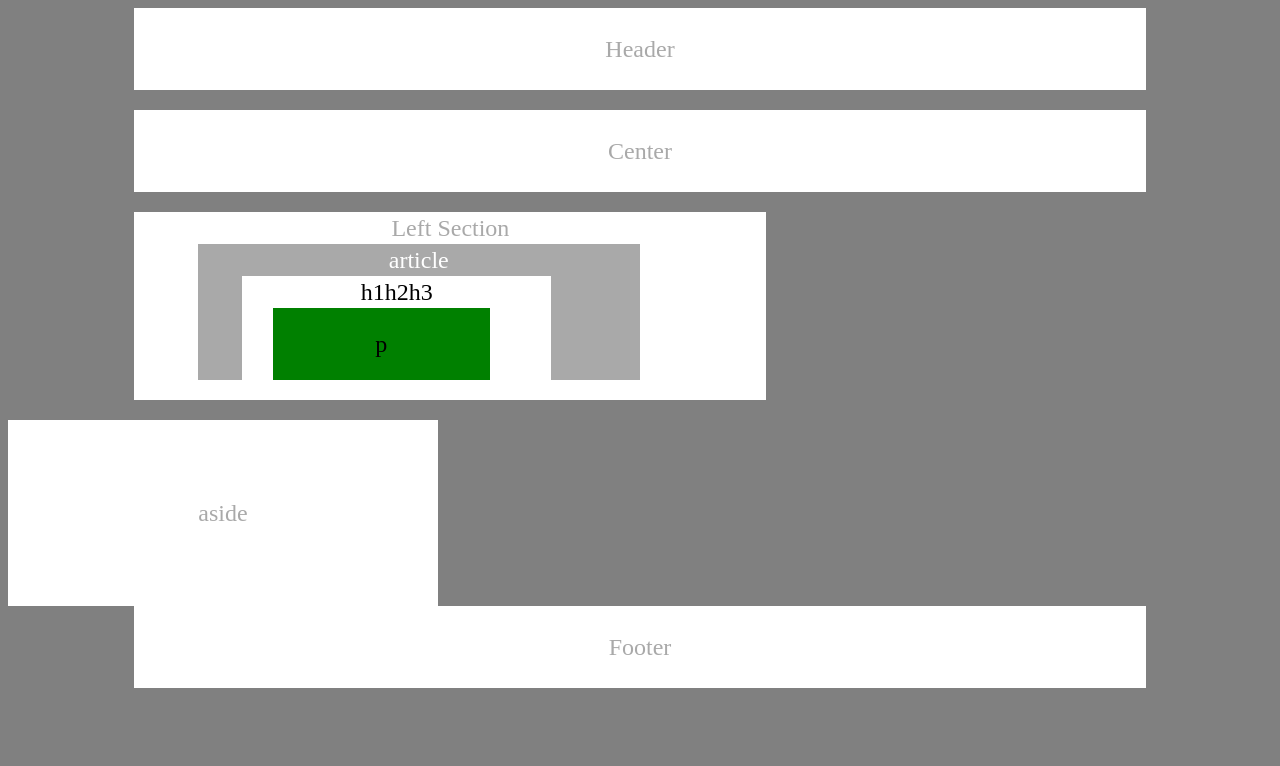
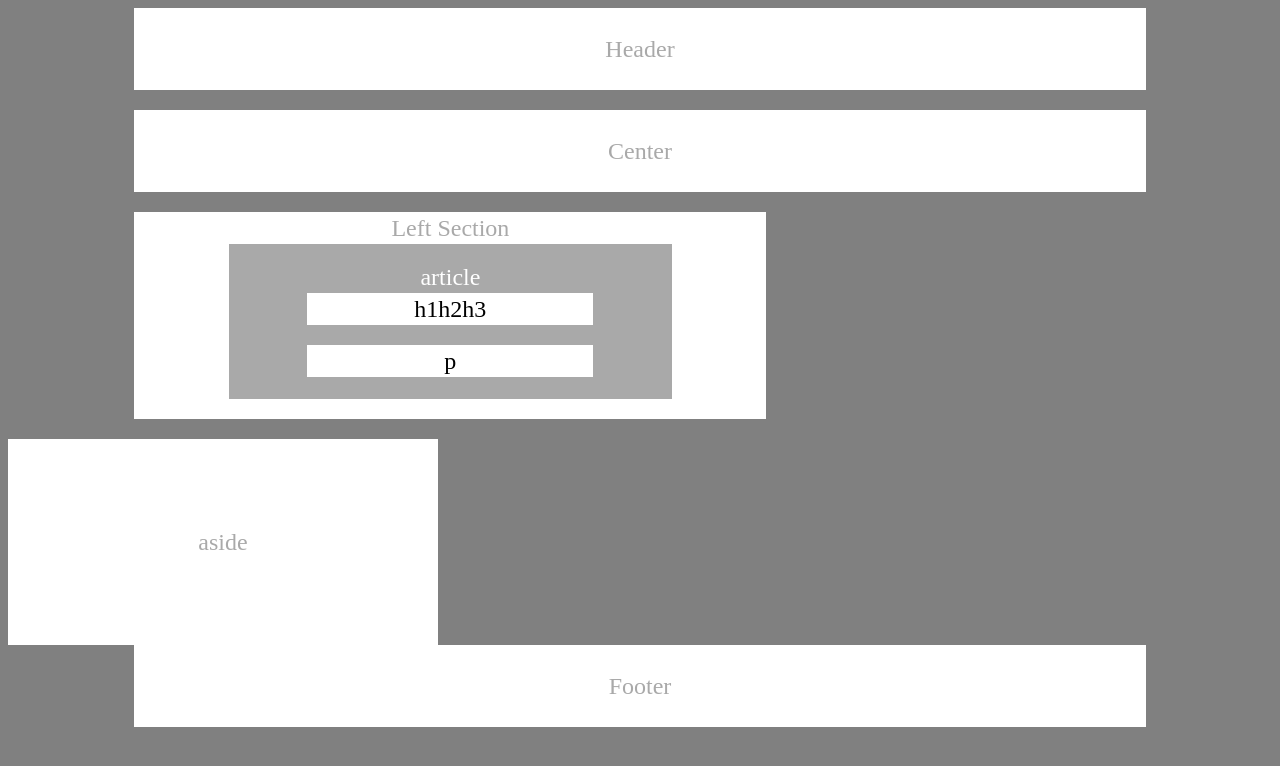
Before and after one commit to filipratkovic/HW-Wireframe, a plain HTML site: page index.html in a window 1280 px wide. Drawn offline with Linux system fonts and the light colour scheme.

Commit message:
assignment completed

```diff
--- a/index.html
+++ b/index.html
@@ -22,12 +22,11 @@ Left Section
 <div id="article">
 article
 
-<div id="h1h2h3"> h1h2h3
+<div id="h1h2h3"> h1h2h3    </div>
 
-    <div id="p">p
 
-    </div>
-   </div>
+    <div id="p">p  </div>
+
       </div>
       </div>
 
--- a/style.css
+++ b/style.css
@@ -3,6 +3,7 @@
     box-sizing: border-box;
     text-align: center;
     background-attachment: gray;
+
   }
 
 body {
@@ -34,13 +35,15 @@ body {
         margin-right: 25px;
         margin-left: 10%;
         margin-bottom: 20px;
+
         width: 50%;
         color: darkgray;
         background: white;
       }
       #article{
+          padding: 17px;
         margin-right: 10%;
-        margin-left: 10%;
+        margin-left: 15%;
         margin-bottom: 20px;
         width: 70%;
         color: white;
@@ -48,7 +51,7 @@ body {
       }
       #h1h2h3{
         margin-right: 10%;
-        margin-left: 10%;
+        margin-left: 15%;
 
         width: 70%;
         margin-bottom: 20px;
@@ -56,16 +59,15 @@ body {
         background: white;
       }
       #p{
-        padding: 20px;
         margin-right: 10%;
-        margin-left: 10%;
-        margin-bottom: 20px;
+        margin-left: 15%;
+        margin-bottom: 5px;
         width: 70%;
         color: black;
-        background: green;
+        background: white;
       }
       #aside{
-        padding: 77px;
+        padding: 87px;
         float: left;
         width: 430px;
         margin-right: 10%;
```
